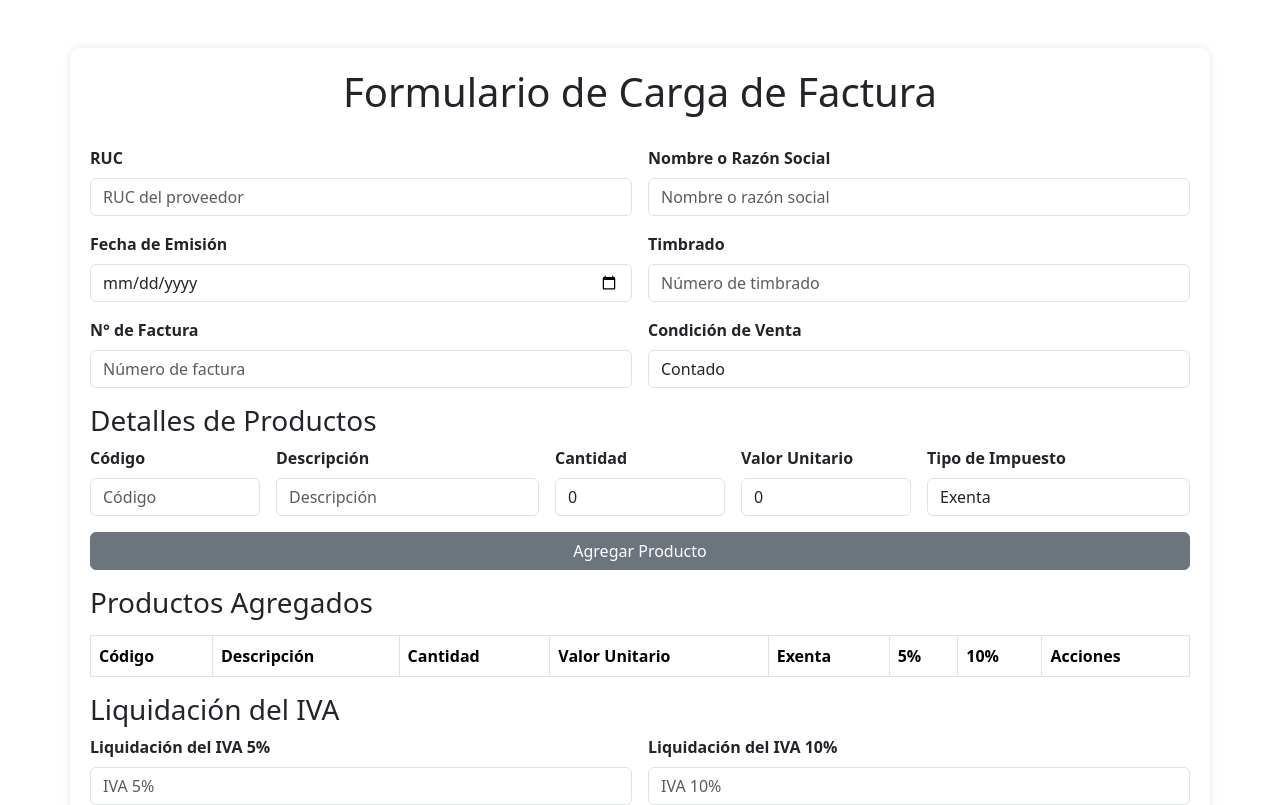
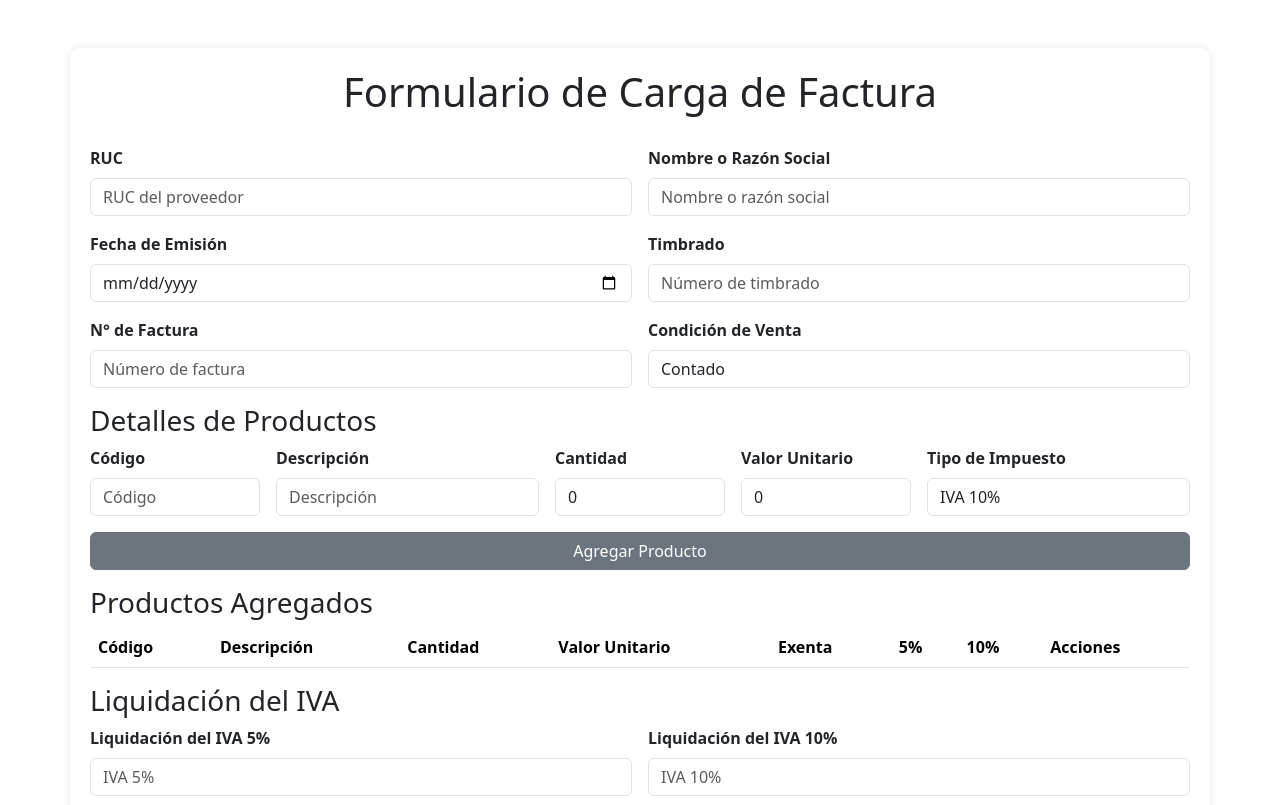
Before and after one commit to rodrigoWq/front-web-punto-de-venta, a Vue app: page /factura in a window 1280 px wide. Shown: the top 805 px of the page. Built offline with nearby package versions, Linux system fonts and the light colour scheme.

Commit message:
fiexes en la pantalla de factua.vue

```diff
--- a/src/models/Producto.js
+++ b/src/models/Producto.js
@@ -1,12 +1,14 @@
 // src/models/Producto.js
 export default class Producto {
-    constructor({ codigo = '', descripcion = '', cantidad = 0, valorUnitario = 0, tipoImpuesto = 'exenta' }) {
+    constructor({ codigo, descripcion, cantidad, valorUnitario, tipoImpuesto, exenta, iva5, iva10 }) {
       this.codigo = codigo;
       this.descripcion = descripcion;
       this.cantidad = cantidad;
       this.valorUnitario = valorUnitario;
       this.tipoImpuesto = tipoImpuesto;
-      this.totalProducto = this.cantidad * this.valorUnitario;
+      this.exenta = exenta || 0;
+      this.iva5 = iva5 || 0;
+      this.iva10 = iva10 || 0;
     }
 
     calcularTotal() {
--- a/src/views/Factura.vue
+++ b/src/views/Factura.vue
@@ -43,155 +43,97 @@
         <div class="row g-3 mb-3">
         <div class="col-md-2">
           <label class="form-label">Código</label>
-            <input
-                type="text"
-                v-model="productoData.codigo"
-                class="form-control"
-                placeholder="Código"
-                @blur="autocompletarProducto"
-            />
+          <input type="text" v-model="productoData.codigo" class="form-control" placeholder="Código" @blur="autocompletarProducto" @keydown.enter.prevent />
         </div>
         <div class="col-md-3">
           <label class="form-label">Descripción</label>
-            <input type="text" v-model="productoData.descripcion" class="form-control" placeholder="Descripción" />
+          <input type="text" v-model="productoData.descripcion" class="form-control" placeholder="Descripción" @keydown.enter.prevent />
         </div>
         <div class="col-md-2">
           <label class="form-label">Cantidad</label>
-            <input type="number" v-model="productoData.cantidad" class="form-control" placeholder="Cantidad" />
+          <input type="number" v-model="productoData.cantidad" class="form-control" placeholder="Cantidad" @keydown.enter.prevent />
         </div>
         <div class="col-md-2">
           <label class="form-label">Valor Unitario</label>
-            <input type="number" v-model="productoData.valorUnitario" class="form-control" placeholder="Valor Unitario" />
+          <input type="number" v-model="productoData.valorUnitario" class="form-control" placeholder="Valor Unitario" @keydown.enter.prevent />
         </div>
         <div class="col-md-3">
           <label class="form-label">Tipo de Impuesto</label>
-            <select v-model="productoData.tipoImpuesto" class="form-control">
+          <select v-model="productoData.tipoImpuesto" class="form-control" @keydown.enter.prevent>
             <option value="exenta">Exenta</option>
             <option value="iva5">IVA 5%</option>
             <option value="iva10">IVA 10%</option>
           </select>
         </div>
       </div>
+
         <div class="d-grid gap-2 mb-3">
-            <button type="button" class="btn btn-secondary" @click="agregarProducto">Agregar Producto</button>
+          <button type="button" class="btn btn-secondary" @click="agregarProducto">
+            Agregar Producto
+          </button>
         </div>
 
          <!-- Fondo Oscurecido -->
         <div v-if="showRegisterModal" class="modal-backdrop"></div>
 
-        <!-- Modal de Registro de Producto -->
-        <div v-if="showRegisterModal" class="modal d-block" tabindex="-1">
-            <div class="modal-dialog">
-                <div class="modal-content">
-                    <div class="modal-header">
-                    <h5 class="modal-title">Registrar Nuevo Producto</h5>
-                    <button type="button" class="btn-close" @click="closeRegisterModal"></button>
-                    </div>
-                    <div class="modal-body">
+        <!-- Después (solo snippet de reemplazo): -->
+        <AppModal modalId="registerProductModal" title="Registrar Nuevo Producto" v-if="showRegisterModal">
+          <template #body>
+            <!-- Contenido del body -->
             <div class="mb-3">
               <label class="form-label">Código</label>
               <input type="text" v-model="nuevoProducto.codigo" class="form-control" placeholder="Código" />
             </div>
-                    <div class="mb-3">
-                        <label class="form-label">Descripción</label>
-                        <input type="text" v-model="nuevoProducto.descripcion" class="form-control" placeholder="Descripción" />
-                    </div>
-                    <div class="mb-3">
-                        <label class="form-label">Valor Unitario</label>
-                        <input type="number" v-model="nuevoProducto.valorUnitario" class="form-control" placeholder="Valor Unitario" />
-                    </div>
-                    <div class="mb-3">
-                        <label class="form-label">Tipo de Impuesto</label>
-                        <select v-model="nuevoProducto.tipoImpuesto" class="form-control">
-                        <option value="exenta">Exenta</option>
-                        <option value="iva5">IVA 5%</option>
-                        <option value="iva10">IVA 10%</option>
-                        </select>
-                    </div>
-                    </div>
-                    <div class="modal-footer">
+            <!-- ... resto de campos ... -->
+          </template>
+          <template #footer>
             <button type="button" class="btn btn-primary" @click="registrarProducto">Registrar</button>
             <button type="button" class="btn btn-secondary" @click="closeRegisterModal">Cancelar</button>
-                    </div>
-                </div>
-            </div>
-        </div>
+          </template>
+        </AppModal>
+
 
           <!-- Productos Agregados -->
           <h3>Productos Agregados</h3>
-          <table class="table table-bordered mt-3">
-              <thead>
-                  <tr>
-                      <th>Código</th>
-                      <th>Descripción</th>
-                      <th>Cantidad</th>
-                      <th>Valor Unitario</th>
-                      <th>Exenta</th>
-                      <th>5%</th>
-                      <th>10%</th>
-                      <th>Acciones</th>
-                  </tr>
-              </thead>
-              <tbody>
+          <AppTable :headers="['Código', 'Descripción', 'Cantidad', 'Valor Unitario', 'Exenta', '5%', '10%', 'Acciones']">
             <tr v-for="(producto, index) in factura.productos" :key="index">
               <td>
-                        <input
-                            v-if="productoEditandoIndex === index"
-                            v-model="productoData.codigo"
-                            class="form-control form-control-sm"
-                        />
+                <input v-if="productoEditandoIndex === index" v-model="productoData.codigo" class="form-control form-control-sm" />
                 <span v-else>{{ producto.codigo }}</span>
               </td>
               <td>
-                        <input
-                            v-if="productoEditandoIndex === index"
-                            v-model="productoData.descripcion"
-                            class="form-control form-control-sm"
-                        />
+                <input v-if="productoEditandoIndex === index" v-model="productoData.descripcion" class="form-control form-control-sm" />
                 <span v-else>{{ producto.descripcion }}</span>
               </td>
               <td>
-                        <input
-                            v-if="productoEditandoIndex === index"
-                            v-model.number="productoData.cantidad"
-                            type="number"
-                            class="form-control form-control-sm"
-                        />
+                <input v-if="productoEditandoIndex === index" v-model.number="productoData.cantidad" type="number" class="form-control form-control-sm" />
                 <span v-else>{{ producto.cantidad }}</span>
               </td>
               <td>
-                        <input
-                            v-if="productoEditandoIndex === index"
-                            v-model.number="productoData.valorUnitario"
-                            type="number"
-                            class="form-control form-control-sm"
-                        />
+                <input v-if="productoEditandoIndex === index" v-model.number="productoData.valorUnitario" type="number" class="form-control form-control-sm" />
                 <span v-else>{{ producto.valorUnitario }}</span>
               </td>
-                        <td>{{ producto.tipoImpuesto === 'exenta' ? producto.totalProducto : '' }}</td>
-                        <td>{{ producto.tipoImpuesto === 'iva5' ? producto.totalProducto : '' }}</td>
-                        <td>{{ producto.tipoImpuesto === 'iva10' ? producto.totalProducto : '' }}</td>
               <td>
-                        <button
-                            v-if="productoEditandoIndex === index"
-                            class="btn btn-success btn-sm me-1"
-                            @click="guardarEdicionProducto"
-                        >
-                            Guardar
-                        </button>
-                        <button
-                            v-else
-                            class="btn btn-primary btn-sm me-1"
-                            @click="editarProducto(index)"
-                        >
-                            Editar
-                        </button>
-                        <button class="btn btn-danger btn-sm" @click="eliminarProducto(index)">Eliminar</button>
+                <input v-if="productoEditandoIndex === index" v-model.number="productoData.exenta" type="number" class="form-control form-control-sm" />
+                <span v-else>{{ producto.exenta }}</span>
+              </td>
+              <td>
+                <input v-if="productoEditandoIndex === index" v-model.number="productoData.iva5" type="number" class="form-control form-control-sm" />
+                <span v-else>{{ producto.iva5 }}</span>
+              </td>
+              <td>
+                <input v-if="productoEditandoIndex === index" v-model.number="productoData.iva10" type="number" class="form-control form-control-sm" />
+                <span v-else>{{ producto.iva10 }}</span>
+              </td>
+              <td>
+                <button v-if="productoEditandoIndex === index" type="button" class="btn btn-success btn-sm me-1" @click="guardarEdicionProducto">Guardar</button>
+                <button v-else type="button" class="btn btn-primary btn-sm me-1" @click="editarProducto(index)">Editar</button>
+                <button type="button" class="btn btn-danger btn-sm" @click="eliminarProducto(index)">Eliminar</button>
               </td>
             </tr>
-                </tbody>
+          </AppTable>
 
-          </table>
+
           <!-- Totales -->
           <h3>Liquidación del IVA</h3>
           <div class="row g-3">
@@ -226,9 +168,16 @@
 import Factura from '@/models/Factura';
 import Producto from '@/models/Producto';
 import FacturaService from '@/services/FacturaServiceMock';
+import AppModal from '@/components/AppModal.vue';
+import AppTable from '@/components/AppTable.vue';
+
 
 export default {
   name: 'FacturaView',
+  components: {
+    AppModal,
+    AppTable,
+  },
   props: {
     datosParaFactura: {
       type: Object,
@@ -243,7 +192,10 @@ export default {
               descripcion: '',
               cantidad: 0,
               valorUnitario: 0,
-              tipoImpuesto: 'exenta',
+              tipoImpuesto: 'iva10',
+              iva10: 0,
+              iva5: 0,
+              exenta: 0,
           },
         showRegisterModal: false,
         nuevoProducto: {
@@ -251,11 +203,6 @@ export default {
             descripcion: '',
             valorUnitario: 0,
             tipoImpuesto: 'exenta',
-        },
-        facturaData: {
-            ruc: '',
-            razonSocial: '',
-            productos: [],
         },
           facturas: [], // Almacenará las facturas cargadas desde el servicio
           productoEditandoIndex: null // Índice para identificar el producto que se está editando
@@ -273,13 +220,6 @@ export default {
                 this.nuevoProducto.codigo = this.productoData.codigo; // Autocompletar el código en el modal
                 this.showRegisterModal = true; // Mostrar modal si no se encuentra el producto
 
-            }
-       },
-      async cargarFacturas() {
-          try {
-              this.facturas = await FacturaService.obtenerFacturas(); // Carga las facturas iniciales
-          } catch (error) {
-              console.error('Error al cargar las facturas:', error);
             }
        },
       async cargarFacturaDesdeParams() {
@@ -313,12 +253,14 @@ export default {
         this.nuevoProducto = { codigo: '', descripcion: '', valorUnitario: 0, tipoImpuesto: 'exenta' };
       },
       registrarProducto() {
+        console.log("registrarProducto llamado");
         // Guardar el nuevo producto en el array de productos simulados
         FacturaService.guardarProducto(this.nuevoProducto); // Implementa esta función en el servicio mock
-        this.productoData = { ...this.nuevoProducto, cantidad: 1 }; // Copiar datos del nuevo producto al formulario principal
+        //this.productoData = { ...this.nuevoProducto, cantidad: 1 }; // Copiar datos del nuevo producto al formulario principal
         this.closeRegisterModal(); // Cerrar el modal
        },
         agregarProducto() {
+          console.log("agregarProducto llamado");
           const producto = new Producto(this.productoData);
           if (this.productoEditandoIndex !== null) {
               // Guardar cambios del producto editado
@@ -335,8 +277,17 @@ export default {
         this.factura.eliminarProducto(index); // Eliminar producto de la factura
       },
       limpiarCamposProducto() {
-        this.productoData = { codigo: '', descripcion: '', cantidad: 0, valorUnitario: 0, tipoImpuesto: 'exenta' };
-        this.productoEditandoIndex = null; // Limpiar el modo edición
+        this.productoData = {
+          codigo: '',
+          descripcion: '',
+          cantidad: 0,
+          valorUnitario: 0,
+          tipoImpuesto: 'iva10',
+          exenta: 0,
+          iva5: 0,
+          iva10: 0
+        };
+        this.productoEditandoIndex = null;
       },
       editarProducto(index) {
           // Cargar el producto en el formulario para editar
@@ -368,6 +319,7 @@ export default {
   watch: {
   '$route.query.datosParaFactura': {
     handler(newQuery) {
+      console.log('Datos recibidos en FacturaView:', newQuery);
       try {
         const queryData = newQuery
           ? JSON.parse(decodeURIComponent(newQuery))
@@ -381,7 +333,7 @@ export default {
 
           console.log('Factura después de asignar RUC y Razón Social:', this.factura);
 
-          // Limpia productos existentes y carga los nuevos
+          //Limpia productos existentes y carga los nuevos
           this.factura.productos = [];
           queryData.productos.forEach(producto => {
             this.factura.agregarProducto({
--- a/src/views/NotaDeRemision.vue
+++ b/src/views/NotaDeRemision.vue
@@ -53,120 +53,46 @@
         </div>
       </div>
       <div class="d-grid gap-2 mb-3">
-        <button type="button" class="btn btn-secondary" @click="agregarProducto">Agregar Producto</button>
+         <AppButton variant="secondary" @click="agregarProducto">
+            Agregar Producto
+         </AppButton>
       </div>
 
-        <!-- Fondo Oscurecido -->
-      <div v-if="showRegisterModal" class="modal-backdrop"></div>
+      <AppModal modalId="registerProductModal" title="Registrar Nuevo Producto" v-if="showRegisterModal">
+        <template #body>
+          <div class="mb-3"><label class="form-label">Código</label><input type="text" v-model="nuevoProducto.codigo" class="form-control" placeholder="Código" /></div>
+          <div class="mb-3"><label class="form-label">Descripción</label><input type="text" v-model="nuevoProducto.descripcion" class="form-control" placeholder="Descripción" /></div>
+          <div class="mb-3"><label class="form-label">Cantidad</label><input type="number" v-model="nuevoProducto.cantidad" class="form-control" placeholder="Cantidad" /></div>
+          <div class="mb-3"><label class="form-label">Unidad de Medida</label><input type="text" v-model="nuevoProducto.unidadMedida" class="form-control" placeholder="Unidad de Medida" /></div>
+          <div class="mb-3"><label class="form-label">Fecha de Vencimiento</label><input type="date" v-model="nuevoProducto.fechaVencimiento" class="form-control" /></div>
+        </template>
+        <template #footer>
+          <AppButton variant="primary" @click="registrarProducto">Registrar</AppButton>
+          <AppButton variant="secondary" @click="closeRegisterModal">Cancelar</AppButton>
+        </template>
+      </AppModal>
 
-      <!-- Modal de Registro de Producto -->
-      <div v-if="showRegisterModal" class="modal d-block" tabindex="-1">
-        <div class="modal-dialog">
-          <div class="modal-content">
-            <div class="modal-header">
-              <h5 class="modal-title">Registrar Nuevo Producto</h5>
-              <button type="button" class="btn-close" @click="closeRegisterModal"></button>
-            </div>
-            <div class="modal-body">
-              <div class="mb-3">
-                <label class="form-label">Código</label>
-                <input type="text" v-model="nuevoProducto.codigo" class="form-control" placeholder="Código" />
-              </div>
-              <div class="mb-3">
-                <label class="form-label">Descripción</label>
-                <input type="text" v-model="nuevoProducto.descripcion" class="form-control" placeholder="Descripción" />
-              </div>
-              <div class="mb-3">
-                <label class="form-label">Cantidad</label>
-                <input type="number" v-model="nuevoProducto.cantidad" class="form-control" placeholder="Cantidad" />
-              </div>
-              <div class="mb-3">
-                <label class="form-label">Unidad de Medida</label>
-                <input type="text" v-model="nuevoProducto.unidadMedida" class="form-control" placeholder="Unidad de Medida" />
-              </div>
-              <div class="mb-3">
-                <label class="form-label">Fecha de Vencimiento</label>
-                <input type="date" v-model="nuevoProducto.fechaVencimiento" class="form-control" />
-              </div>
-            </div>
-            <div class="modal-footer">
-              <button type="button" class="btn btn-primary" @click="registrarProducto">Registrar</button>
-              <button type="button" class="btn btn-secondary" @click="closeRegisterModal">Cancelar</button>
-            </div>
-          </div>
-        </div>
-      </div>
 
       <!-- Tabla de productos agregados -->
       <h3>Productos Agregados</h3>
-      <table class="table table-bordered mt-3">
-        <thead>
-          <tr>
-            <th>Código de Barra</th>
-            <th>Cantidad</th>
-            <th>Unidad de Medida</th>
-            <th>Descripción</th>
-            <th>Acciones</th>
-          </tr>
-        </thead>
-        <tbody>
-          <tr v-for="(producto, index) in productos" :key="index">
-            <td>
-              <input
-                v-if="productoEditandoIndex === index"
-                v-model="productoData.codigo"
-                class="form-control form-control-sm"
-              />
-              <span v-else>{{ producto.codigo }}</span>
-            </td>
-            <td>
-              <input
-                v-if="productoEditandoIndex === index"
-                v-model.number="productoData.cantidad"
-                type="number"
-                class="form-control form-control-sm"
-              />
-              <span v-else>{{ producto.cantidad }}</span>
-            </td>
-            <td>
-              <input
-                v-if="productoEditandoIndex === index"
-                v-model="productoData.unidadMedida"
-                class="form-control form-control-sm"
-              />
-              <span v-else>{{ producto.unidadMedida }}</span>
-            </td>
-            <td>
-              <input
-                v-if="productoEditandoIndex === index"
-                v-model="productoData.descripcion"
-                class="form-control form-control-sm"
-              />
-              <span v-else>{{ producto.descripcion }}</span>
-            </td>
-            <td>
-              <button
-                v-if="productoEditandoIndex === index"
-                class="btn btn-success btn-sm me-1"
-                @click="guardarEdicionProducto"
-              >
-                Guardar
-              </button>
-              <button
-                v-else
-                class="btn btn-primary btn-sm me-1"
-                @click="editarProducto(index)"
-              >
-                Editar
-              </button>
-              <button class="btn btn-danger btn-sm" @click="eliminarProducto(index)">Eliminar</button>
-            </td>
-          </tr>
-        </tbody>
-      </table>
+      <AppTable :headers="['Código de Barra','Cantidad','Unidad de Medida','Descripción','Acciones']">
+        <tr v-for="(producto, index) in productos" :key="index">
+          <td><input v-if="productoEditandoIndex === index" v-model="productoData.codigo" class="form-control form-control-sm" /><span v-else>{{ producto.codigo }}</span></td>
+          <td><input v-if="productoEditandoIndex === index" v-model.number="productoData.cantidad" type="number" class="form-control form-control-sm" /><span v-else>{{ producto.cantidad }}</span></td>
+          <td><input v-if="productoEditandoIndex === index" v-model="productoData.unidadMedida" class="form-control form-control-sm" /><span v-else>{{ producto.unidadMedida }}</span></td>
+          <td><input v-if="productoEditandoIndex === index" v-model="productoData.descripcion" class="form-control form-control-sm" /><span v-else>{{ producto.descripcion }}</span></td>
+          <td>
+            <AppButton v-if="productoEditandoIndex === index" variant="success" customClass="btn-sm me-1" @click="guardarEdicionProducto">Guardar</AppButton>
+            <AppButton v-else variant="primary" customClass="btn-sm me-1" @click="editarProducto(index)">Editar</AppButton>
+            <AppButton variant="danger" customClass="btn-sm" @click="eliminarProducto(index)">Eliminar</AppButton>
+          </td>
+        </tr>
+      </AppTable>
 
       <div class="d-grid gap-2 mt-4">
-        <button type="submit" class="btn btn-success">Guardar Nota de Remisión</button>
+         <AppButton variant="success" type="submit">
+           Guardar Nota de Remisión
+         </AppButton>
       </div>
     </form>
   </div>
@@ -174,9 +100,17 @@
 
 <script>
 import NotaDeRemisionService from '@/services/NotaDeRemisionServiceMock';
+import AppButton from '@/components/AppButton.vue';
+import AppModal from '@/components/AppModal.vue';
+import AppTable from '@/components/AppTable.vue';
 
 export default {
   name: 'NotaDeRemision',
+  components: {
+    AppButton,
+    AppModal,
+    AppTable
+  },
   props: ['id'], // Recibe el id como prop
   data() {
     return {
```
Lines whose indentation alone changed are shown as unchanged.
